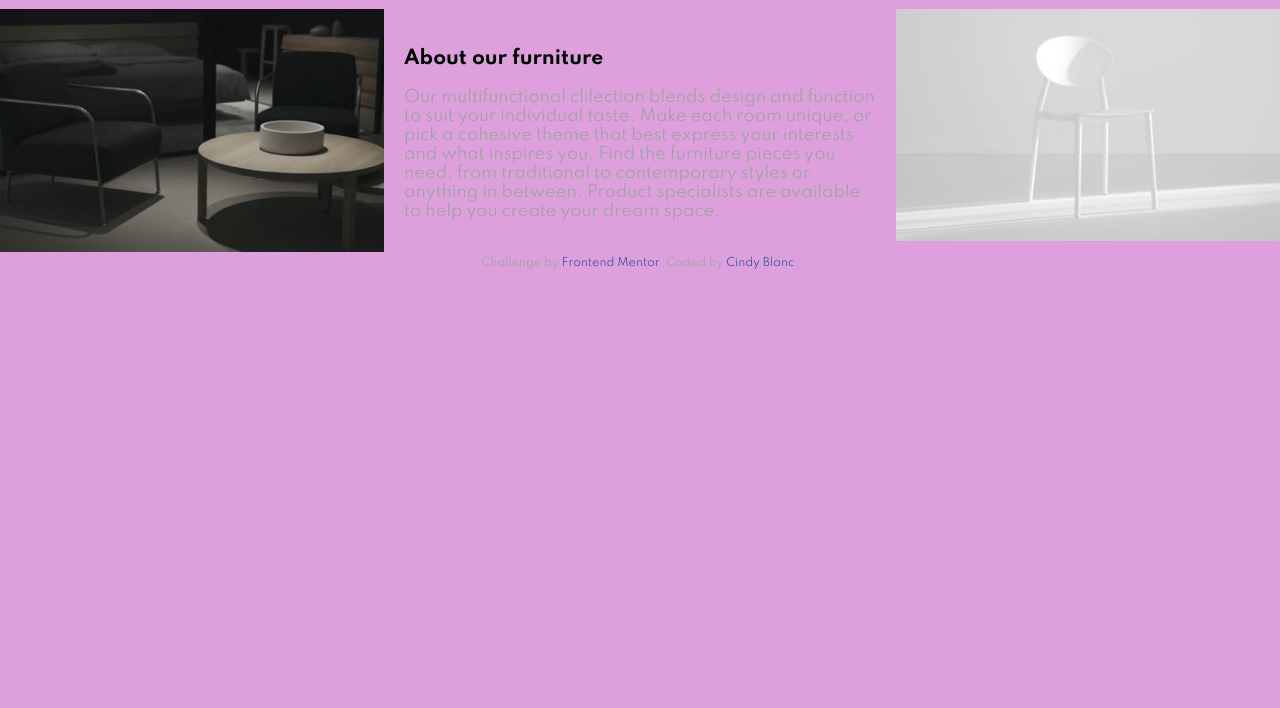
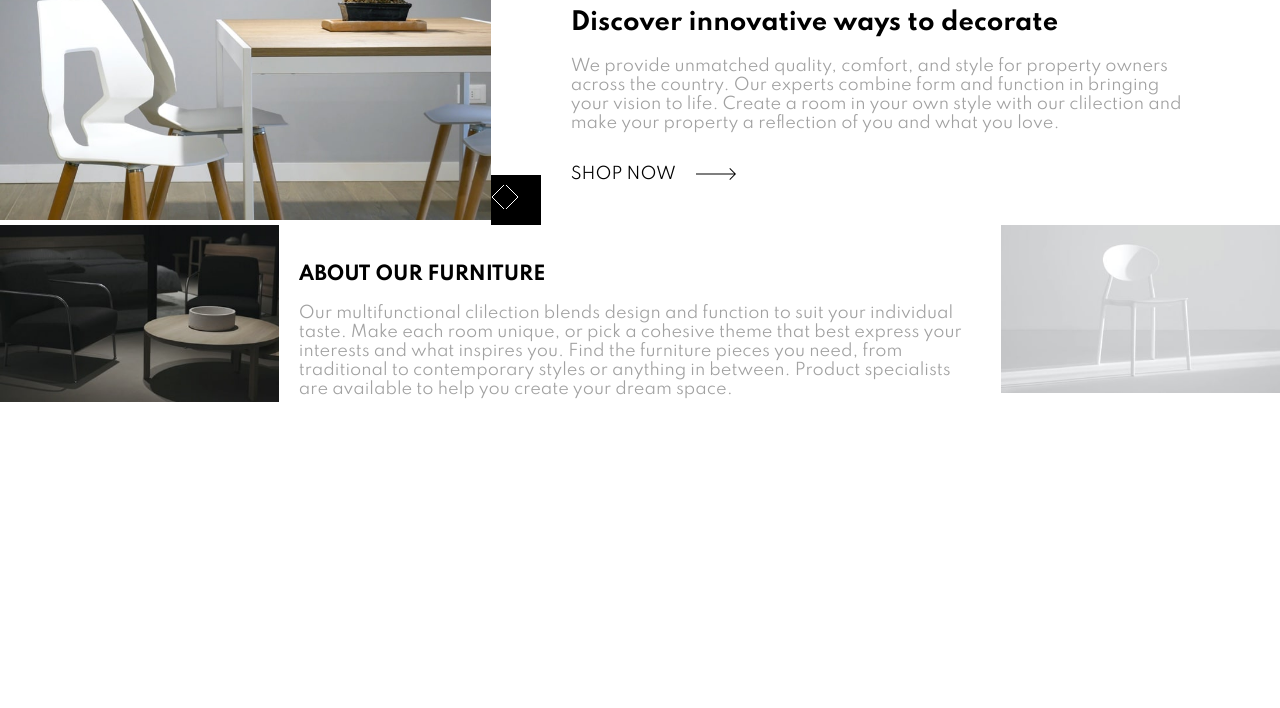
Before and after one commit to CindyBlanc/FrontendMentorTest, a plain HTML site: page index.html in a window 1280 px wide. Shown: the part 92-800 px from the top of the page. Drawn offline with nearby package versions, Linux system fonts and the light colour scheme.

Commit message:
maj du grid

```diff
--- a/index.html
+++ b/index.html
@@ -32,14 +32,40 @@
     </ul>
   </nav>
 
-
+  <div class="container">
+      <div class="slide">
+        <div class="imgSlide">
+          <img src="images/desktop-image-hero-1.jpg" alt="">
+        </div>
+        <div class="detailSlide">
+          <div class="textSlide">
+            <h2>Discover innovative ways to decorate</h2>
+            <p>We provide unmatched quality, comfort, and style for property owners across the country.
+            Our experts combine form and function in bringing your vision to life. Create a room in your
+            own style with our clilection and make your property a reflection of you and what you love.
+            </p>
+            <div class="link">
+              <a href="">
+                <p>Shop now</p>
+                <svg width="40" height="12" xmlns="http://www.w3.org/2000/svg"><path d="M34.05 0l5.481 5.527h.008v.008L40 6l-.461.465v.063l-.062-.001L34.049 12l-.662-.668 4.765-4.805H0v-1h38.206l-4.82-4.86L34.05 0z" fill="#000" fill-rule="nonzero"/></svg>
+              </a>
+            </div>
+          </div>
+      </div>
+      <div class="btnSlide">
+        <div class="containerBtn right">
+          <svg width="14" height="24" xmlns="http://www.w3.org/2000/svg"><path d="M13 0L1 12l12 12" stroke="#FFF" fill="none" fill-rule="evenodd"/></svg>
+        </div>
+        <div class="containerBtn left">
+          <svg width="14" height="24" xmlns="http://www.w3.org/2000/svg"><path d="M1 0l12 12L1 24" stroke="#FFF" fill="none" fill-rule="evenodd"/></svg>
+        </div>
+      </div>
+  </div>
 
 
   <article>
-    <div class="img1Article">
-      <img src="/images/image-about-dark.jpg" alt="">
-    </div>
-    <div class="detailArticle">
+      <img class="img1Article grid-item2" src="/images/image-about-dark.jpg" alt="">
+    <div class="grid-item2 detailArticle">
       <h3>
         About our furniture
       </h3>
@@ -50,17 +76,15 @@
       or anything in between. Product specialists are available to help you create your dream space.
       </p>
     </div>
-    <div class="img2Article">
-      <img src="/images/image-about-light.jpg" alt="">
-    </div>
+      <img class="grid-item2 img2Article" src="/images/image-about-light.jpg" alt="">
   </article>
 
-  <footer>
+  <!-- <footer>
     <div class="attribution">
       Challenge by <a href="https://www.frontendmentor.io?ref=challenge" target="_blank">Frontend Mentor</a>.
       Coded by <a href="#">Cindy Blanc</a>.
     </div>
-  </footer>
+  </footer> -->
 
 
 
--- a/sass/_article.scss
+++ /dev/null
@@ -1,3 +0,0 @@
-body{
-
-}
--- a/sass/_body.scss
+++ b/sass/_body.scss
@@ -1,5 +1,5 @@
 body{
-    background-color: plum;
+    background-color: hsl(0, 0%, 100%);
     width: 100%;
     font-family: 'Spartan';
     margin: auto;
@@ -9,6 +9,7 @@ body{
     }
     h3{
         color: black;
+        text-transform: uppercase;
     }
     a{
         color: inherit;
@@ -16,10 +17,8 @@ body{
     }
     article{
         width: 100%;
-        padding-top: 20px;
         display: grid;
-        grid-template-columns: 30% 40% 30%;
-
+        padding: 0;
         .img1Article{
             grid-column: 1;
             img{
@@ -29,12 +28,12 @@ body{
         .detailArticle{
             padding: 20px 20px 0 20px;
             text-align: left;
-            grid-column: 2;
-
+            grid-column: 2 / span 2;
         }
         .img2Article{
-            grid-column: 3;
+            grid-column: 4;
             img{
+                padding: 0;
                 width: 100%;
             }
         }
--- a/sass/_contact.scss
+++ b/sass/_contact.scss
@@ -1,15 +1,18 @@
+.container{
+    position:absolute;
+    top: 0;
+    z-index: -1;
+    width: 100%;
+  }
+  img{
+    width: 100%;
+  }
 .grid-container {
     display: grid;
-    grid-gap: 10px;
-    background-color: #2196F3;
-    padding: 10px;
   }
 
   .grid-item {
     background-color: rgba(255, 255, 255, 0.8);
-    text-align: center;
-    padding: 20px;
-    font-size: 30px;
   }
 
   .item1 {
@@ -28,6 +31,7 @@
     grid-column: 3 ;
     grid-row: 2 ;
     height: 20px;
+    background-color: black;
 
   }
   .item7 {
--- a/sass/_navbar.scss
+++ b/sass/_navbar.scss
@@ -4,6 +4,7 @@ body {
         flex-direction: row;
         margin: 60px 0 0 60px;
         color: hsl(0, 0%, 100%);
+        z-index: 0;
         .logo{
             vertical-align: middle;
             img{
@@ -24,7 +25,7 @@ body {
                 }
             }
             :hover{
-                border-bottom: 2px solid black;
+                border-bottom: 1px solid hsl(0, 0%, 100%);
             }
 
         }
--- a/sass/_slide.scss
+++ b/sass/_slide.scss
@@ -1,49 +1,49 @@
 body{
-    .container{
-        *, ::before, ::after {
-            margin: 0;
-            padding: 0;
-            box-sizing: border-box;
-          }
+  .container{
+    position:absolute;
+    top: 0;
+    z-index: -1;
+    width: 100%;
+      .slide{
+        display: grid;
+        padding: 0;
+        grid-column: 4;
+        position:relative;
+        .imgSlide{
+          grid-column: 1/ span 2 ;
+          grid-row: 1 / span 2;
 
-          body {
-            background: #f1f1f1;
-          }
-          .container {
-            max-width: 800px;
-            margin: 0 auto;
-            padding: 50px;
-          }
+        }
+        .detailSlide{
+          grid-column: 3 / span 2;
+          grid-row: 1 ;
+          position: relative;
+          .textSlide{
+            padding: 80px 80px 0 80px;
+            .link{
+              a{
+                display: flex;
+                align-items: center;
+                text-transform: uppercase;
+                color: black;
+                p{
+                  padding-right: 20px;
+                }
+              }
 
-          .slider img {
-            max-width: 100%;
-            display: none;
-          }
-          img.active {
-            display: block;
-            animation: fade 0.8s;
-          }
-          @keyframes fade {
-            from {
-              opacity: 0;
-            }
-            to {
-              opacity: 1;
             }
           }
-
-          .cont-btn {
-            width: 100%;
-            height: auto;
-            border: 1px solid #000;
-            box-shadow: 0 10px 10px rgba(0,0,0,0.3);
-            display: flex;
-            justify-content: center;
-          }
-          .btn-nav {
-            font-size: 50px;
-            margin: 0 15px;
-            cursor: pointer;
-          }
+        }
+        .btnSlide{
+          grid-column: 3 ;
+          grid-row: 2 ;          display: flex;
+          background-color: black;
+          width: 50px;
+          height: 50px;
+          align-items:center;
+          position: absolute;
+          bottom: 0;
+        }
     }
+  }
 }
```
Also changed, not shown: contact.html (+45 -8 lines), css/style.css, 1 other file.
